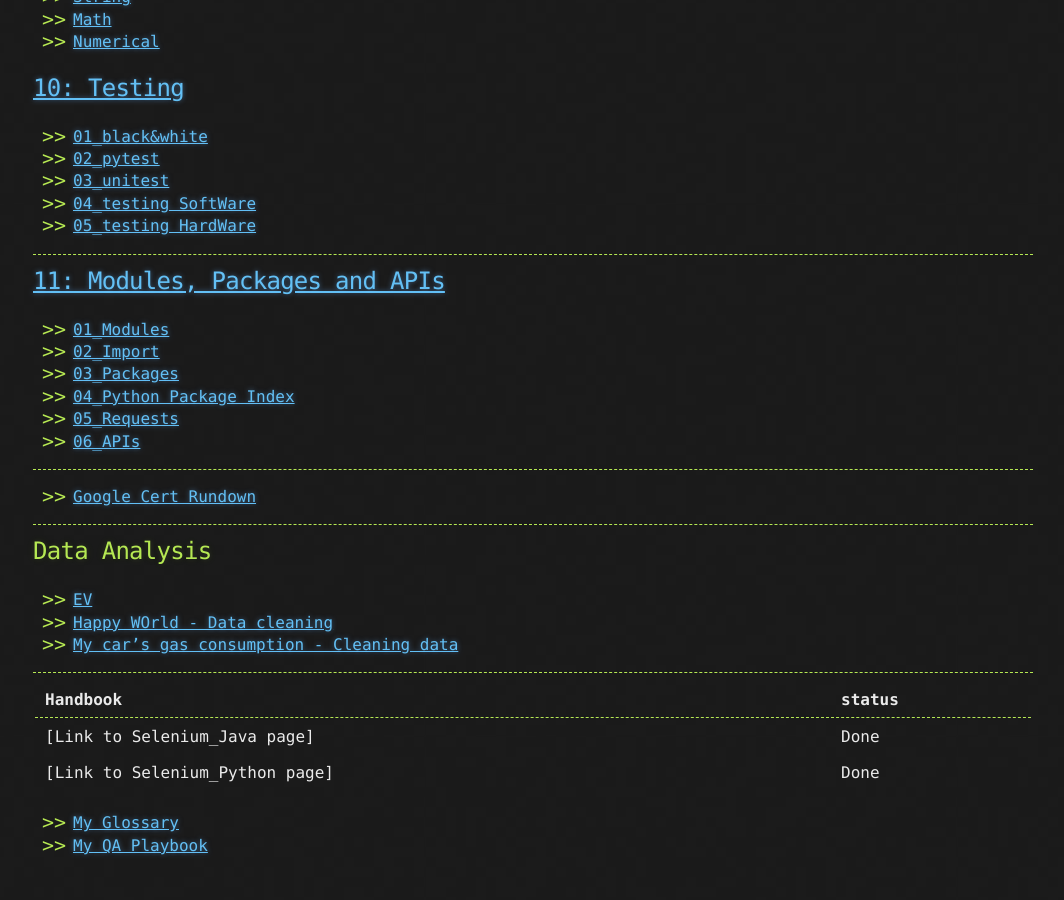
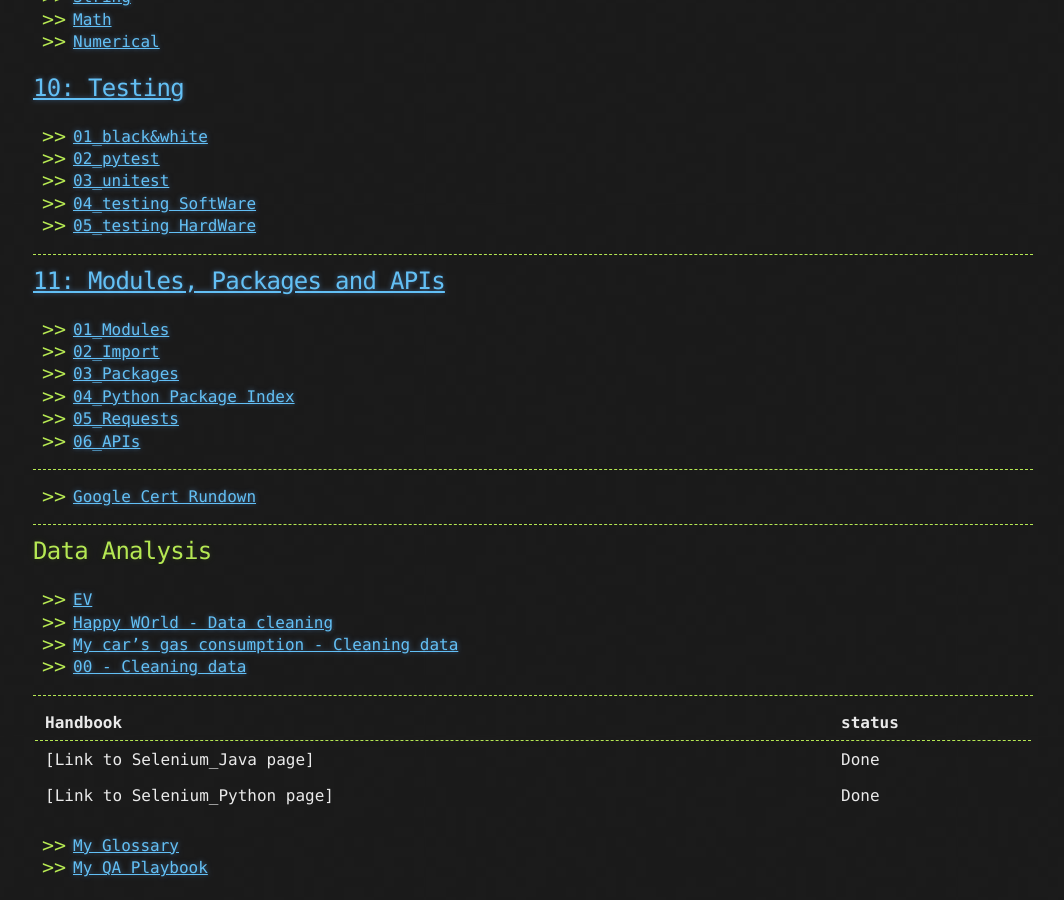
Before and after one commit to sciustechnologia/sciustechnologia.github.io, a Jekyll site: the page built from index.md, in a window 1280 px wide and 900 px high, scrolled down 5648 px. Shown: the whole window, without its empty margins (107-1171 px from the left). Built offline with Jekyll 4.4.1, drawn with Linux system fonts in a browser that asks for light colours; before the commit the page ends 6525 px from its top, so only the background shows below that.

Commit message:
Update index.md

```diff
--- a/index.md
+++ b/index.md
@@ -265,6 +265,7 @@ Testing AI
 - [EV](./data/ev.html)
 - [Happy WOrld - Data cleaning](./data/happy.html)
 - [My car's gas consumption - Cleaning data](./data/bb.html)
+- [00 - Cleaning data](./data/10_00.html)
 
 ***
 
```
